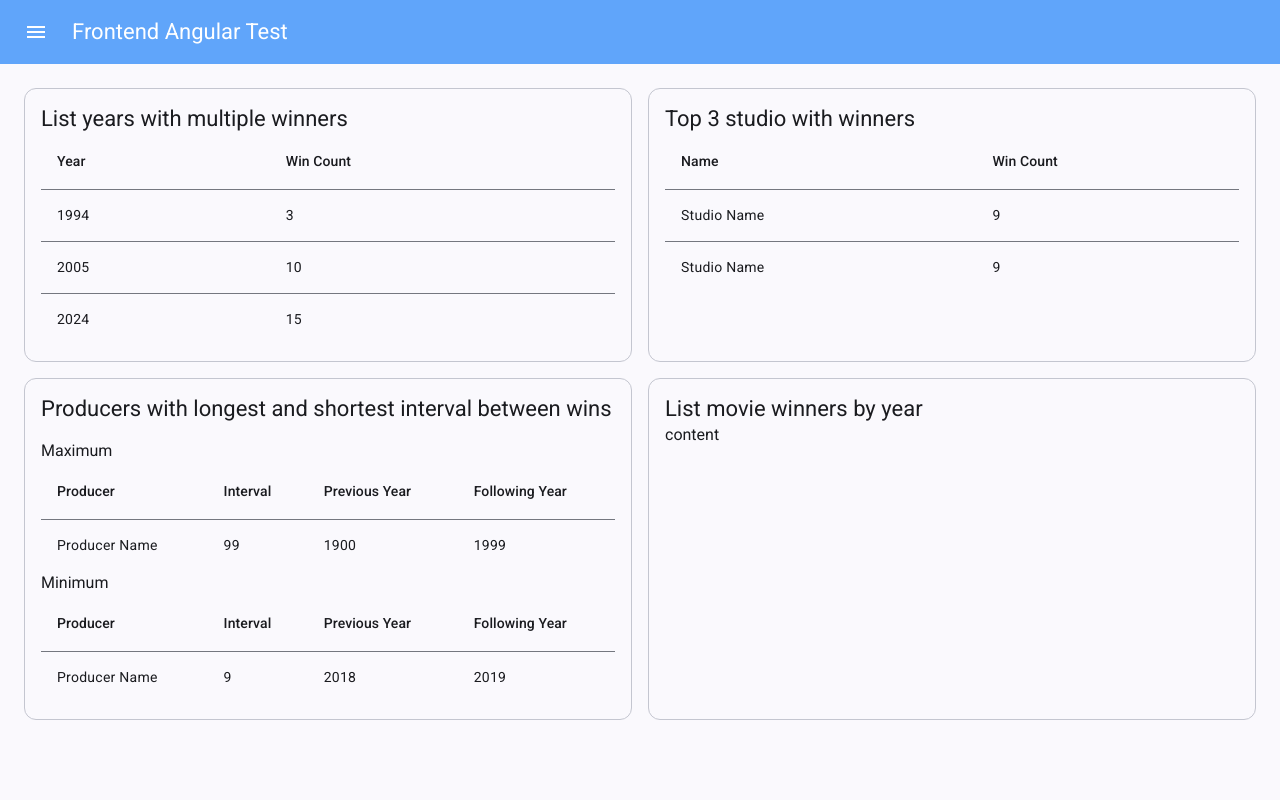
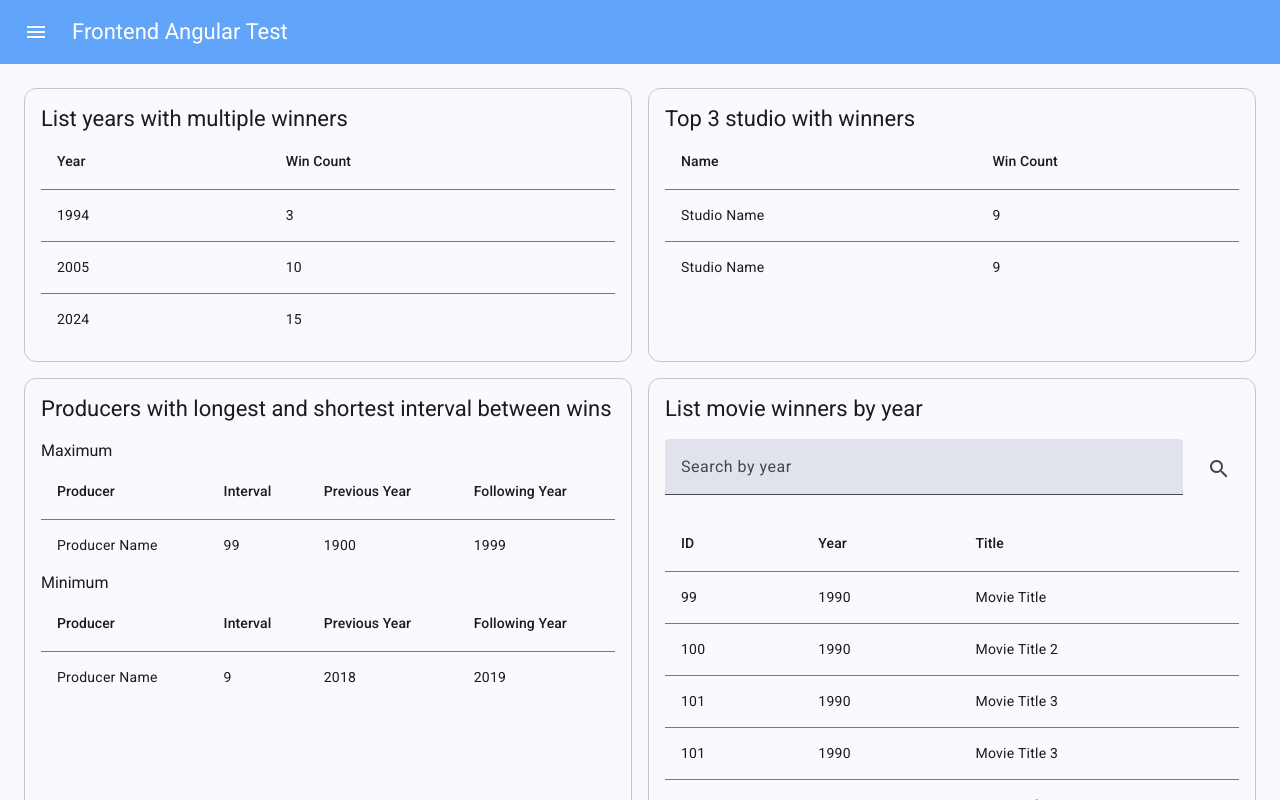
Before and after one commit to gabrielpapke/out-challenge, an Angular app: page / in a window 1280 px wide. Built offline with nearby package versions, Linux system fonts and the light colour scheme.

Commit message:
feat: add winners by year component

```diff
--- a/src/app/pages/dashboard/components/movie-winners-by-year/movie-winners-by-year.component.html
+++ b/src/app/pages/dashboard/components/movie-winners-by-year/movie-winners-by-year.component.html
@@ -1,4 +1,8 @@
 <app-card>
   <h2 card-title>List movie winners by year</h2>
-  <div card-content>content</div>
+  <div card-content class="pt-4">
+    <app-movie-winners-by-year-search-form />
+
+    <app-movie-winners-by-year-table [data]="data" />
+  </div>
 </app-card>
--- a/src/app/pages/dashboard/components/movie-winners-by-year/movie-winners-by-year.component.ts
+++ b/src/app/pages/dashboard/components/movie-winners-by-year/movie-winners-by-year.component.ts
@@ -1,10 +1,84 @@
 import { Component } from '@angular/core';
+import { IMovie } from 'src/app/interfaces/movie.interface';
 import { CardComponent } from '../../../../components/card/card.component';
+import { MovieWinnersByYearSearchFormComponent } from './search-form/search-form.component';
+import { MovieWinnersByYearTableComponent } from './table/table.component';
 
 @Component({
   selector: 'app-movie-winners-by-year',
-  imports: [CardComponent],
+  imports: [
+    CardComponent,
+    MovieWinnersByYearSearchFormComponent,
+    MovieWinnersByYearTableComponent,
+  ],
   templateUrl: './movie-winners-by-year.component.html',
   styleUrl: './movie-winners-by-year.component.scss',
 })
-export class MovieWinnersByYearComponent {}
+export class MovieWinnersByYearComponent {
+  data: IMovie[] = [
+    {
+      id: 99,
+      year: 1990,
+      title: 'Movie Title',
+      studios: ['Studio Name'],
+      producers: [' Producer Name '],
+      winner: true,
+    },
+    {
+      id: 100,
+      year: 1990,
+      title: 'Movie Title 2',
+      studios: ['Studio Name'],
+      producers: [' Producer Name '],
+      winner: true,
+    },
+    {
+      id: 101,
+      year: 1990,
+      title: 'Movie Title 3',
+      studios: ['Studio Name'],
+      producers: [' Producer Name '],
+      winner: true,
+    },
+    {
+      id: 101,
+      year: 1990,
+      title: 'Movie Title 3',
+      studios: ['Studio Name'],
+      producers: [' Producer Name '],
+      winner: true,
+    },
+    {
+      id: 101,
+      year: 1990,
+      title: 'Movie Title 3',
+      studios: ['Studio Name'],
+      producers: [' Producer Name '],
+      winner: true,
+    },
+    {
+      id: 101,
+      year: 1990,
+      title: 'Movie Title 3',
+      studios: ['Studio Name'],
+      producers: [' Producer Name '],
+      winner: true,
+    },
+    {
+      id: 101,
+      year: 1990,
+      title: 'Movie Title 3',
+      studios: ['Studio Name'],
+      producers: [' Producer Name '],
+      winner: true,
+    },
+    {
+      id: 101,
+      year: 1990,
+      title: 'Movie Title 3',
+      studios: ['Studio Name'],
+      producers: [' Producer Name '],
+      winner: true,
+    },
+  ];
+}
--- /dev/null
+++ b/src/app/pages/dashboard/components/movie-winners-by-year/search-form/search-form.component.html
@@ -0,0 +1,15 @@
+<form [formGroup]="form" class="flex gap-4">
+  <mat-form-field class="w-full">
+    <input
+      type="number"
+      matInput
+      [formControl]="form.controls.year"
+      placeholder="Search by year"
+    />
+  </mat-form-field>
+  <div class="h-14 flex items-center">
+    <button mat-icon-button aria-label="Search">
+      <mat-icon>search</mat-icon>
+    </button>
+  </div>
+</form>
--- /dev/null
+++ b/src/app/pages/dashboard/components/movie-winners-by-year/search-form/search-form.component.ts
@@ -0,0 +1,30 @@
+import { Component } from '@angular/core';
+import {
+  FormControl,
+  FormGroup,
+  FormsModule,
+  ReactiveFormsModule,
+} from '@angular/forms';
+import { MatButtonModule } from '@angular/material/button';
+import { MatFormFieldModule } from '@angular/material/form-field';
+import { MatIconModule } from '@angular/material/icon';
+import { MatInputModule } from '@angular/material/input';
+
+@Component({
+  selector: 'app-movie-winners-by-year-search-form',
+  imports: [
+    FormsModule,
+    MatFormFieldModule,
+    MatInputModule,
+    ReactiveFormsModule,
+    MatIconModule,
+    MatButtonModule,
+  ],
+  templateUrl: './search-form.component.html',
+  styleUrl: './search-form.component.scss',
+})
+export class MovieWinnersByYearSearchFormComponent {
+  form = new FormGroup({
+    year: new FormControl(null),
+  });
+}
--- /dev/null
+++ b/src/app/pages/dashboard/components/movie-winners-by-year/table/table.component.html
@@ -0,0 +1,19 @@
+<table mat-table [dataSource]="data()">
+  <ng-container matColumnDef="id">
+    <th mat-header-cell *matHeaderCellDef>ID</th>
+    <td mat-cell *matCellDef="let element">{{ element.id }}</td>
+  </ng-container>
+
+  <ng-container matColumnDef="year">
+    <th mat-header-cell *matHeaderCellDef>Year</th>
+    <td mat-cell *matCellDef="let element">{{ element.year }}</td>
+  </ng-container>
+
+  <ng-container matColumnDef="title">
+    <th mat-header-cell *matHeaderCellDef>Title</th>
+    <td mat-cell *matCellDef="let element">{{ element.title }}</td>
+  </ng-container>
+
+  <tr mat-header-row *matHeaderRowDef="['id', 'year', 'title']"></tr>
+  <tr mat-row *matRowDef="let row; columns: ['id', 'year', 'title']"></tr>
+</table>
--- /dev/null
+++ b/src/app/pages/dashboard/components/movie-winners-by-year/table/table.component.ts
@@ -0,0 +1,13 @@
+import { Component, input } from '@angular/core';
+import { MatTableModule } from '@angular/material/table';
+import { IMovie } from 'src/app/interfaces/movie.interface';
+
+@Component({
+  selector: 'app-movie-winners-by-year-table',
+  imports: [MatTableModule],
+  templateUrl: './table.component.html',
+  styleUrl: './table.component.scss',
+})
+export class MovieWinnersByYearTableComponent {
+  data = input.required<IMovie[]>();
+}
```
Also changed, not shown: src/app/pages/dashboard/components/movie-winners-by-year/search-form/search-form.component.scss (added), src/app/pages/dashboard/components/movie-winners-by-year/table/table.component.scss (added), 2 other files (tests, documents, lock files or other folders).
